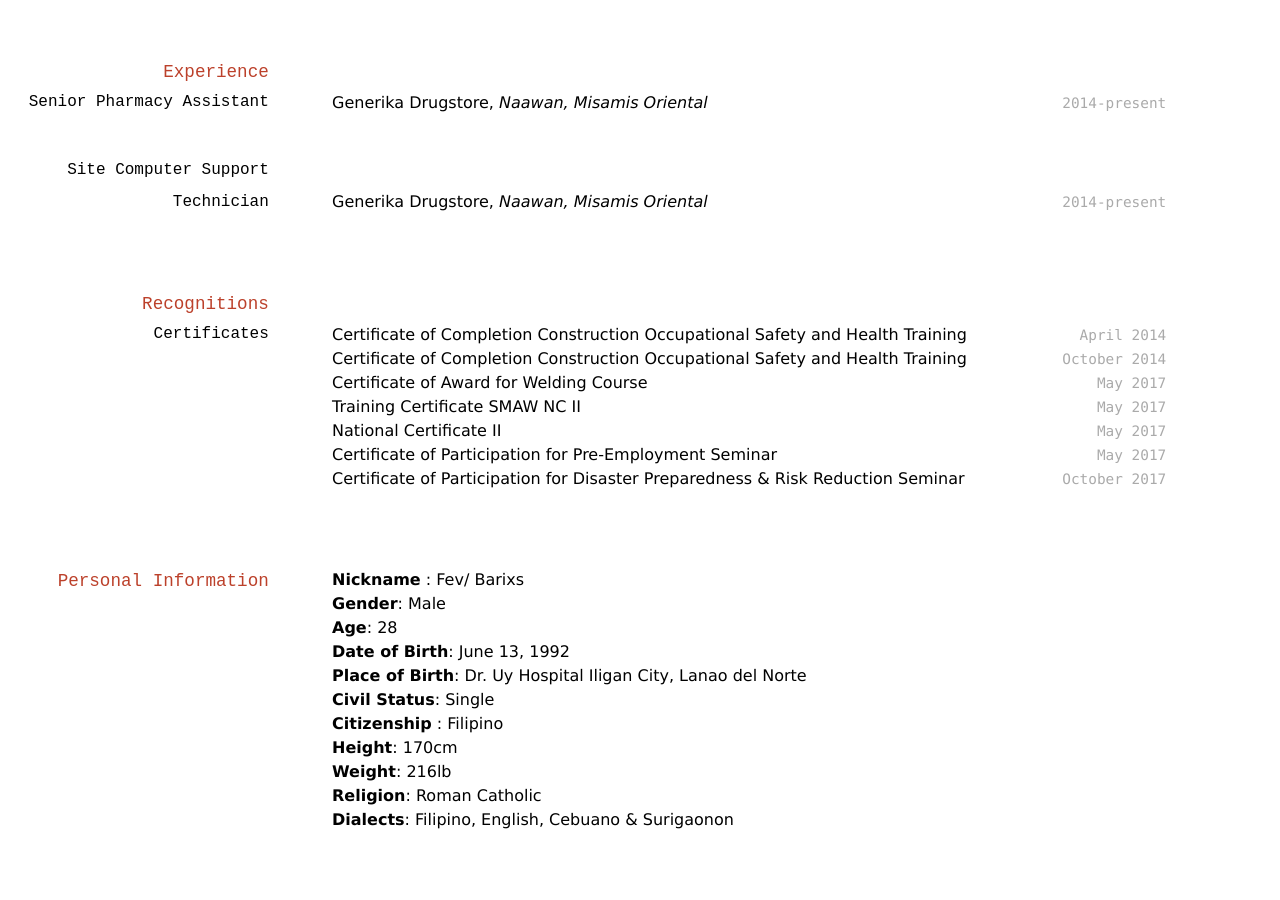
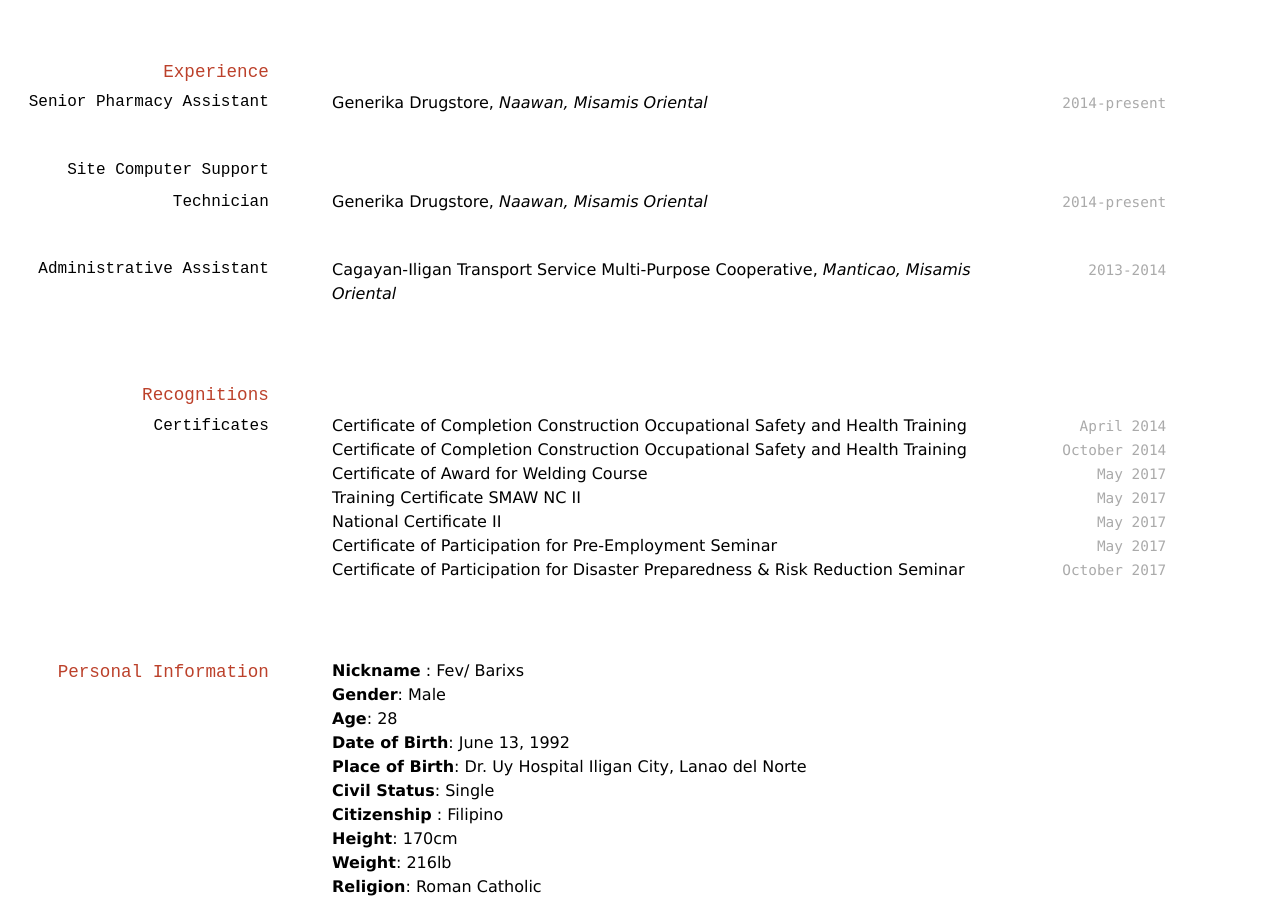
Before and after one commit to deleteprof/deleteprof.github.io, a Jekyll site: the page built from index.md, in a window 1280 px wide and 900 px high, scrolled down 696 px. Built offline with Jekyll 4.4.1, drawn with Linux system fonts in a browser that asks for light colours; before the commit the page ends 1539 px from its top, so only the background shows below that.

Commit message:
Update index.md

```diff
--- a/index.md
+++ b/index.md
@@ -47,6 +47,10 @@ Generika Drugstore, *Naawan, Misamis Oriental*
 `2014-present`
 Generika Drugstore, *Naawan, Misamis Oriental*
 
+### Administrative Assistant
+`2013-2014`
+Cagayan-Iligan Transport Service Multi-Purpose Cooperative, *Manticao, Misamis Oriental*
+
 
 
 ## Recognitions
```
